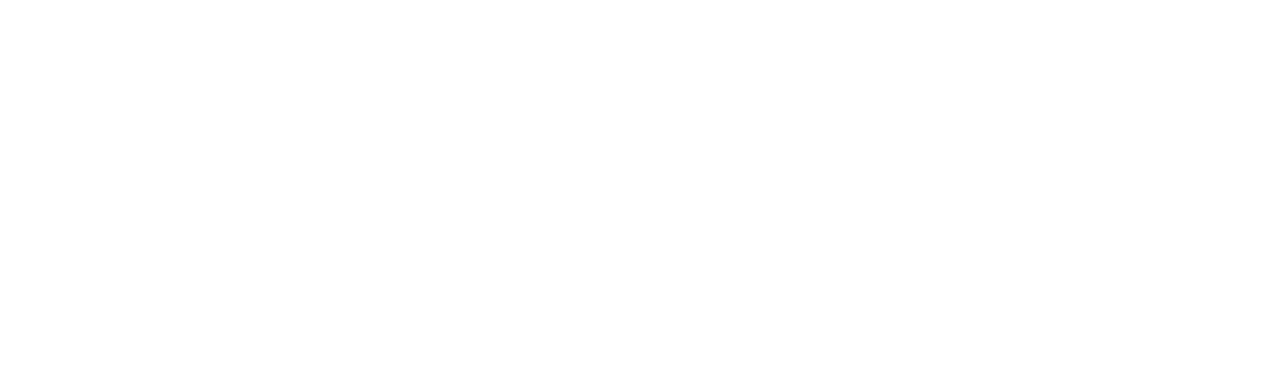
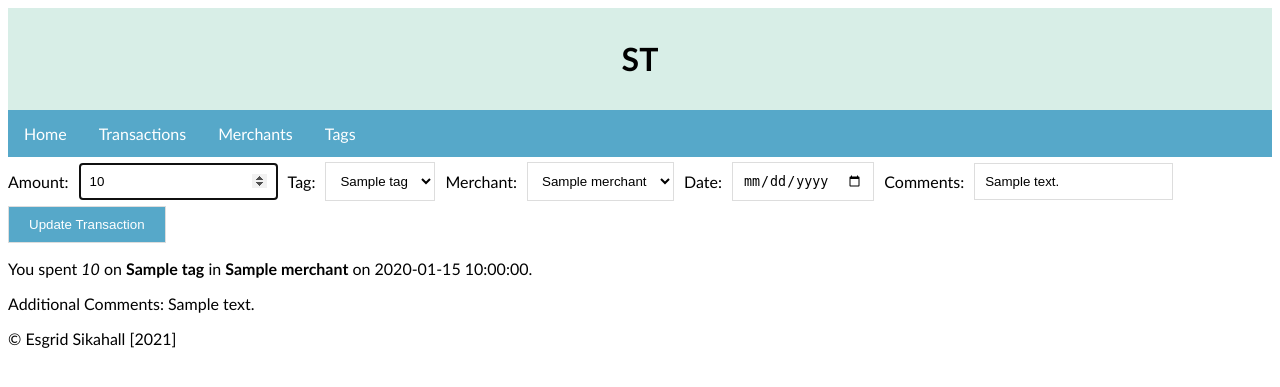
Before and after one commit to esgrid/project1-spending-tracker, a Flask app: page /transactions/1 in a window 1280 px wide. Before the commit the part shown is empty. Shown: the top 387 px of the page. Run offline with Flask 2, Linux system fonts and the light colour scheme; a database or web service that is not in the repository returns one stand-in record (values such as "Sample title"); some libraries are stand-ins or nearby versions.

Commit message:
working on transactions' repositories, controllers and templates

```diff
--- a/controllers/transaction_controller.py
+++ b/controllers/transaction_controller.py
@@ -24,7 +24,9 @@ def transactions():
 @transactions_blueprint.route('/transactions/<id>')
 def show_transaction(id):
     transaction = transaction_repository.select(id)
-    return render_template('/transactions/show.html', transaction = transaction)
+    merchants = merchant_repository.select_all()
+    tags = tag_repository.select_all()
+    return render_template('/transactions/show.html', transaction = transaction, merchants = merchants, tags = tags)
 
 # # The route GETS something -- not needed if the form is in the index
 # @transactions_blueprint.route('/transactions/new', methods = ['GET'])
--- a/repositories/transaction_repository.py
+++ b/repositories/transaction_repository.py
@@ -20,7 +20,7 @@ def select(id):
     transaction = None
     result = run_sql("SELECT * FROM transactions WHERE id = %s", [id])[0]
     if result is not None:
-        transaction = Transaction(result['amount'], result['tag'], result['merchant'], result['fecha'], result['description'], result['id'])
+        transaction = Transaction(result['amount'], tag_repository.select(result['tag_id']), merchant_repository.select(result['merchant_id']), result['fecha'], result['description'], result['id'])
     return transaction
 
 def update(transaction):
--- a/templates/transactions/index.html
+++ b/templates/transactions/index.html
@@ -43,8 +43,8 @@ self.id = id -->
 <hgroup>
     <h1>Transactions</h1>
     <h2>Budget: £{{budget.alloted}}</h2>
-    <h2>Total Spent: £{{total}}</h2>
-    <h3>Remaining budget: £{{budget.alloted - total}}</h3>
+    <h3>Total Spent: £{{total}}</h3>
+    <h4>Remaining budget: £{{budget.alloted - total}}</h4>
 </hgroup>
 
     <table id = "merchants-tags">
--- a/templates/transactions/show.html
+++ b/templates/transactions/show.html
@@ -0,0 +1,38 @@
+{% extends "base.html" %}
+
+{% block content %}
+
+<form class="form-inline" method = "post" action = "edit/{{transaction.id}}">
+    <label for="amount">Amount: </label>
+    <input type="number" step="0.01" id="amount" placeholder="Transaction Amount" name="amount" value="{{transaction.amount}}" required autofocus>
+
+    <label for="tag">Tag: </label>
+    <select id="tag" name="tag_id" required>
+        <option value="{{transaction.tag.id}}"> {{transaction.tag.name}}</option>
+        {% for tag in tags  %}
+            {% if tag.active and transaction.tag.id != tag.id %}
+            <option value="{{ tag.id }}"> {{ tag.name }} </option>
+            {% endif %}
+        {% endfor %}
+    </select>
+    <label for="merchant">Merchant: </label>
+    <select id="merchant" name="merchant_id" required>
+        <option value="{{transaction.merchant.id}}">{{transaction.merchant.name}}</option>
+        {% for merchant in merchants  %}
+            {% if merchant.active and transaction.merchant.id != merchant.id%}
+            <option value="{{ merchant.id }}"> {{ merchant.name }} </option>
+            {% endif %}
+
+        {% endfor %}
+    </select>
+    <label for="fecha">Date: </label>
+    <input type="date" id="fecha" name="fecha" required value = "{{transaction.fecha}}">
+    <label for="comments">Comments: </label>
+    <input type="text" id="comments" value = "{{transaction.comments}}" name="comments">
+    <button type="submit">Update Transaction</button>
+</form>
+
+    <p>You spent <em>{{transaction.amount}}</em> on <strong>{{transaction.tag.name}}</strong> in <strong>{{transaction.merchant.name}}</strong> on {{transaction.fecha}}.</p>
+    <p>Additional Comments: {{transaction.comments}}</p>
+
+{% endblock  %}
```
